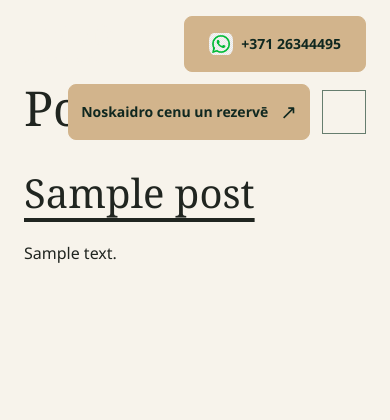
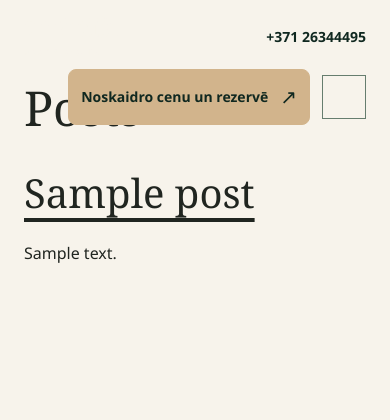
Before and after one commit to AigarsAvotins/spridisi.com, a WordPress theme: template index.php in a window 390 px wide. Shown: the top 420 px of the page. Run offline with PHP 8.4 and a stand-in for WordPress, Linux system fonts and the light colour scheme; the site name, menu and one post (Sample post) are stand-ins, and other content is empty; some libraries are stand-ins or nearby versions.

Commit message:
Remove header contact button - display only phone text
- Removed '.header-contact__booking' button with WhatsApp icon
- Added simple text display with phone number only
- Updated CSS to replace button styles with text styles
- Removed header button event listener from JavaScript
- Phone number is now static text in header

Co-authored-by: Copilot <223556219+Copilot@users.noreply.github.com>

```diff
--- a/assets/css/main.css
+++ b/assets/css/main.css
@@ -57,10 +57,7 @@ h3 { font-size: 1.75rem; }
 .header-contact { display: flex; flex-wrap: wrap; align-items: center; gap: 0.5rem 0.75rem; order: 2; }
 .header-contact a { display: inline-flex; min-height: 2.75rem; align-items: center; color: inherit; font-size: 0.75rem; text-decoration: none; white-space: nowrap; }
 .header-contact a:hover { text-decoration: underline; }
-.header-contact__booking { display: inline-flex; align-items: center; justify-content: center; gap: 0.5rem; height: 3.5rem; padding: 0.875rem 1.5rem; background: var(--sand); color: var(--deep); border: 1px solid var(--sand); border-radius: 0.5rem; font-size: 0.875rem; font-weight: 600; line-height: 1; white-space: nowrap; cursor: pointer; transition: all 150ms ease; }
-.header-contact__booking:hover { background: #d4b896; border-color: #d4b896; }
-.header-contact__icon { width: 1.5rem; height: 1.5rem; display: flex; align-items: center; flex-shrink: 0; object-fit: contain; }
-.header-contact__phone-text { font-size: 0.875rem; font-weight: 600; }
+.header-contact__text { display: inline-flex; align-items: center; color: var(--deep); font-size: 0.875rem; font-weight: 600; white-space: nowrap; }
 .header-booking { order: 2; margin-left: auto; }
 .logo-selija { display: flex; order: 20; margin-left: 0.75rem; margin-right: 0; flex-shrink: 0; align-items: center; background: red; padding: 0.5rem; }
 .logo-selija__image { height: 2.5rem; width: auto; opacity: 0.85; transition: opacity 200ms ease; }
--- a/assets/js/contact-widget.js
+++ b/assets/js/contact-widget.js
@@ -24,20 +24,6 @@ document.addEventListener( 'DOMContentLoaded', function() {
 		widget.removeAttribute( 'hidden' );
 		widget.style.animation = 'slideUp 400ms ease';
 	}, delay );
-
-	// Header contact booking button
-	const headerBookingBtn = document.querySelector( '.header-contact__booking' );
-	if ( headerBookingBtn ) {
-		headerBookingBtn.addEventListener( 'click', function() {
-			// Show widget menu
-			menu.removeAttribute( 'hidden' );
-
-			// Scroll to widget if on mobile/tablet
-			if ( window.innerWidth < 768 ) {
-				widget.scrollIntoView( { behavior: 'smooth', block: 'nearest' } );
-			}
-		} );
-	}
 
 	// Close menu
 	closeBtn.addEventListener( 'click', function() {
--- a/header.php
+++ b/header.php
@@ -20,10 +20,7 @@
 		<a class="wordmark" href="<?php echo esc_url( home_url( '/' ) ); ?>" rel="home" aria-label="<?php esc_attr_e( 'Sprīdīši — sākums', 'spridisi' ); ?>"><?php esc_html_e( 'SPRĪDĪŠI', 'spridisi' ); ?><span><?php esc_html_e( 'VECSĒLPILS · SĒLIJA', 'spridisi' ); ?></span></a>
 		<?php $header_contact_defaults = spridisi_default_contact_details(); $header_phone = get_theme_mod( 'spridisi_phone', $header_contact_defaults['phone'] ); $header_phone_digits = preg_replace( '/\D/', '', $header_phone ); ?>
 		<div class="header-contact">
-			<button class="header-contact__booking" type="button" aria-label="<?php esc_attr_e( 'Atvērt reģistrācijas formu', 'spridisi' ); ?>">
-				<img src="<?php echo esc_url( get_template_directory_uri() . '/assets/images/Whatsapp.png' ); ?>" alt="WhatsApp" class="header-contact__icon">
-				<span class="header-contact__phone-text"><?php echo esc_html( $header_phone ); ?></span>
-			</button>
+			<span class="header-contact__text"><?php echo esc_html( $header_phone ); ?></span>
 		</div>
 		<button class="menu-toggle" type="button" aria-expanded="false" aria-controls="primary-menu" hidden><span class="menu-toggle__lines" aria-hidden="true"></span><span class="menu-toggle__label"><?php esc_html_e( 'Izvēlne', 'spridisi' ); ?></span></button>
 		<div id="primary-menu" class="primary-navigation">
```
